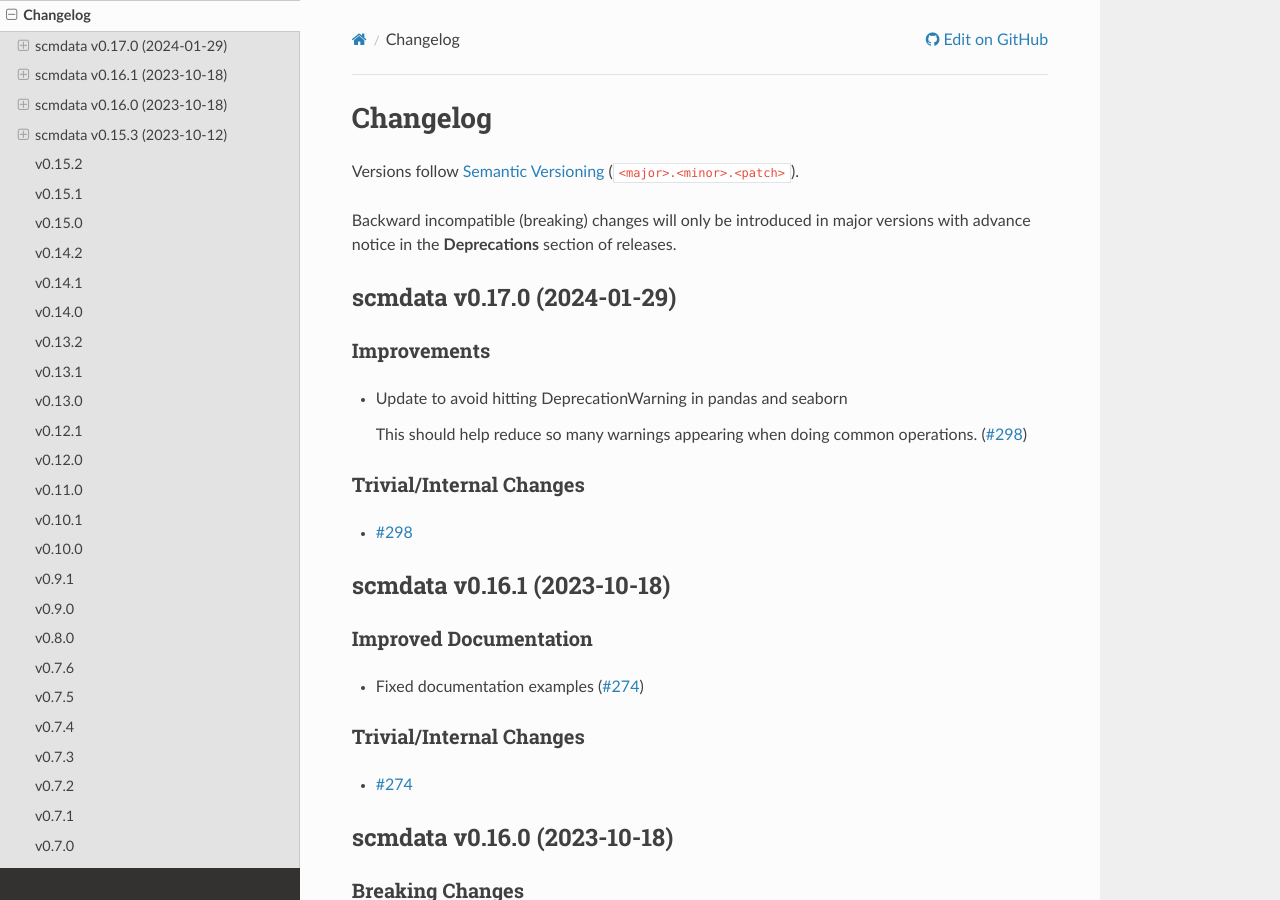
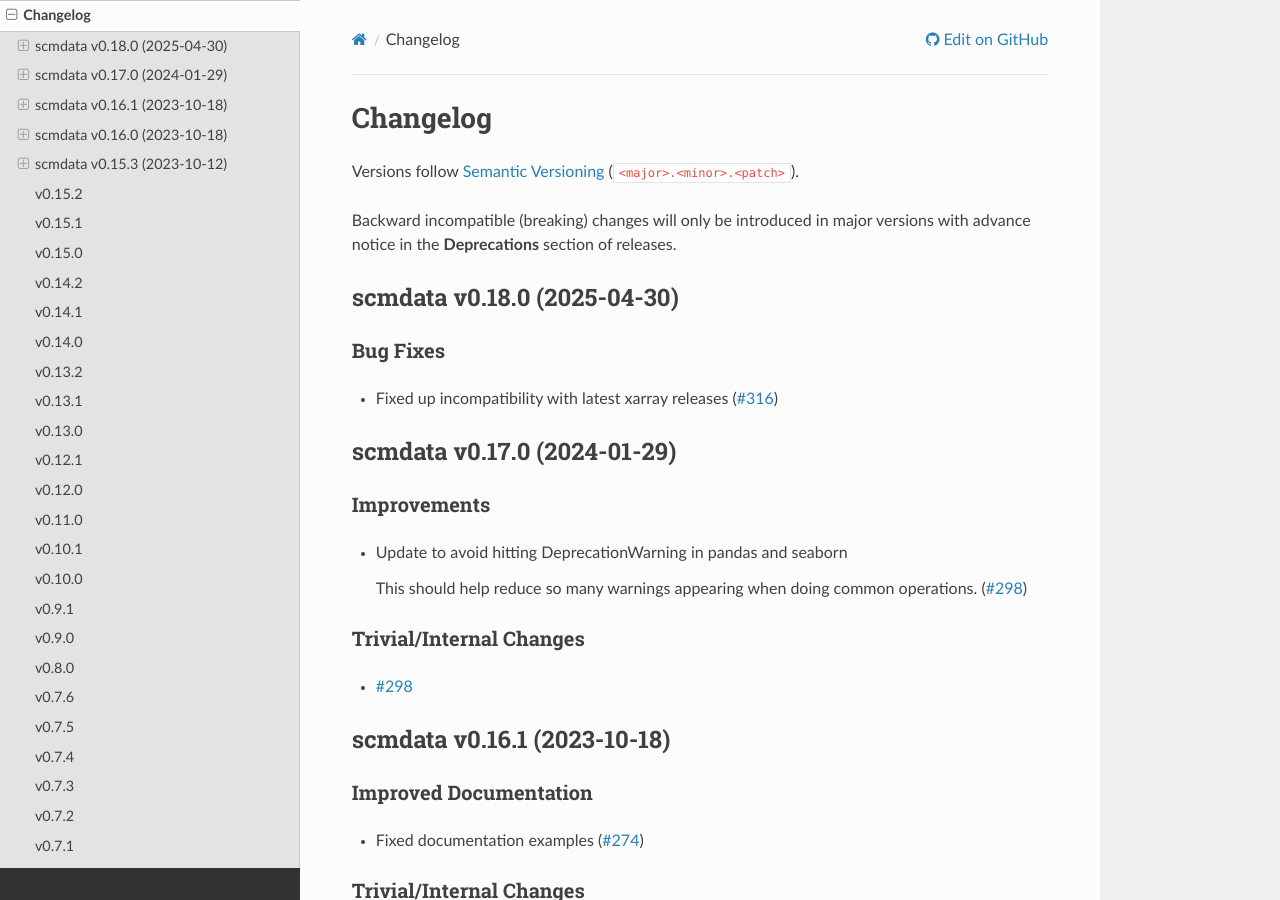
Before and after one commit to openscm/scmdata, a Sphinx documentation site: the page built from docs/source/changelog.md, in a window 1280 px wide and 900 px high. Built offline with Sphinx 7.4.7 and the Read the Docs theme 3.1.0, drawn with Linux system fonts in a browser that asks for light colours; pages that are not in the unit, such as notebooks, are missing from menus.

Commit message:
bump: version 0.17.0 -> 0.18.0

```diff
--- a/docs/source/changelog.md
+++ b/docs/source/changelog.md
@@ -18,6 +18,13 @@ of rst and use slightly different categories.
 -->
 
 <!-- towncrier release notes start -->
+
+## scmdata v0.18.0 (2025-04-30)
+
+### Bug Fixes
+
+- Fixed up incompatibility with latest xarray releases ([#316](https://github.com/openscm/scmdata/pulls/316))
+
 
 ## scmdata v0.17.0 (2024-01-29)
 
--- a/pyproject.toml
+++ b/pyproject.toml
@@ -1,6 +1,6 @@
 [tool.poetry]
 name = "scmdata"
-version = "0.17.0"
+version = "0.18.0"
 description = "scmdata provides some useful data handling routines for dealing with data related to simple climate models (SCMs aka reduced complexity climate models, RCMs)"
 authors = [
     "Jared Lewis <jared.lewis@climate-resource.com>",
```
Also changed, not shown: changelog/316.fix.md (deleted, +0 -1 lines).
